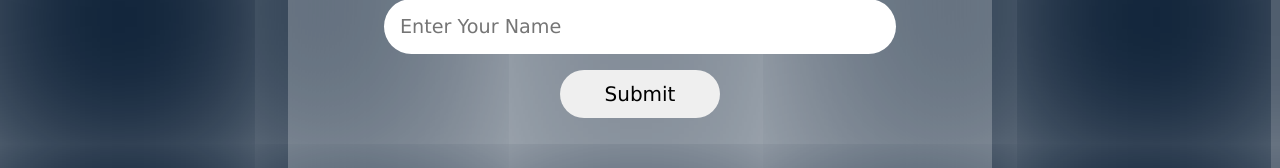
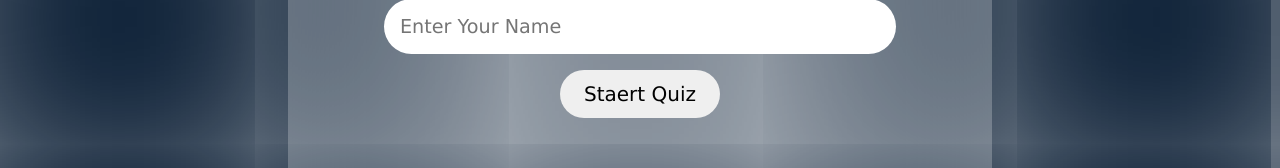
Before and after one commit to Bi7al/ByteWise_Assignment1, a React (Vite) app: page / in a window 1280 px wide. Shown: the part 365-533 px from the top of the page. Built offline with nearby package versions, Linux system fonts and the light colour scheme.

Commit message:
Minor revision to Index.html

```diff
--- a/index.html
+++ b/index.html
@@ -5,7 +5,7 @@
   <meta charset="UTF-8" />
   <link rel="icon" type="image/svg+xml" href="/vite.svg" />
   <meta name="viewport" content="width=device-width, initial-scale=1.0" />
-  <title>Vite + React</title>
+  <title>Quizlet</title>
   <style>
     * {
       padding: 0;
--- a/src/Components/Credentials/Credentials.jsx
+++ b/src/Components/Credentials/Credentials.jsx
@@ -15,7 +15,7 @@ function Credentials() {
                 required={true}
                 ref={inputRef}
             />
-            <button onClick={() => setUserData({ ...userdata, userName: inputRef.current.value })}>Submit</button>
+            <button onClick={() => setUserData({ ...userdata, userName: inputRef.current.value })}>Staert Quiz</button>
         </div>
     )
 }
```
